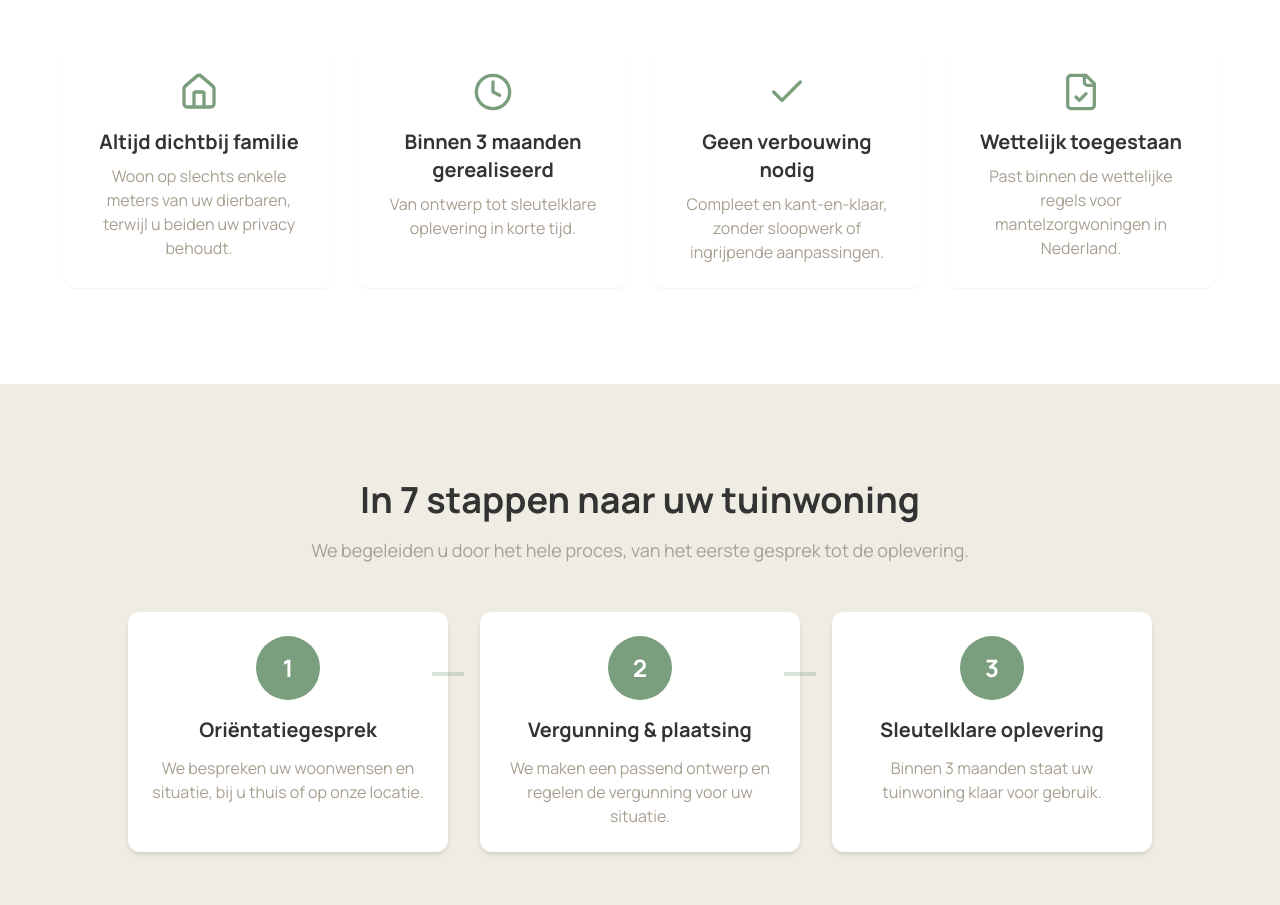
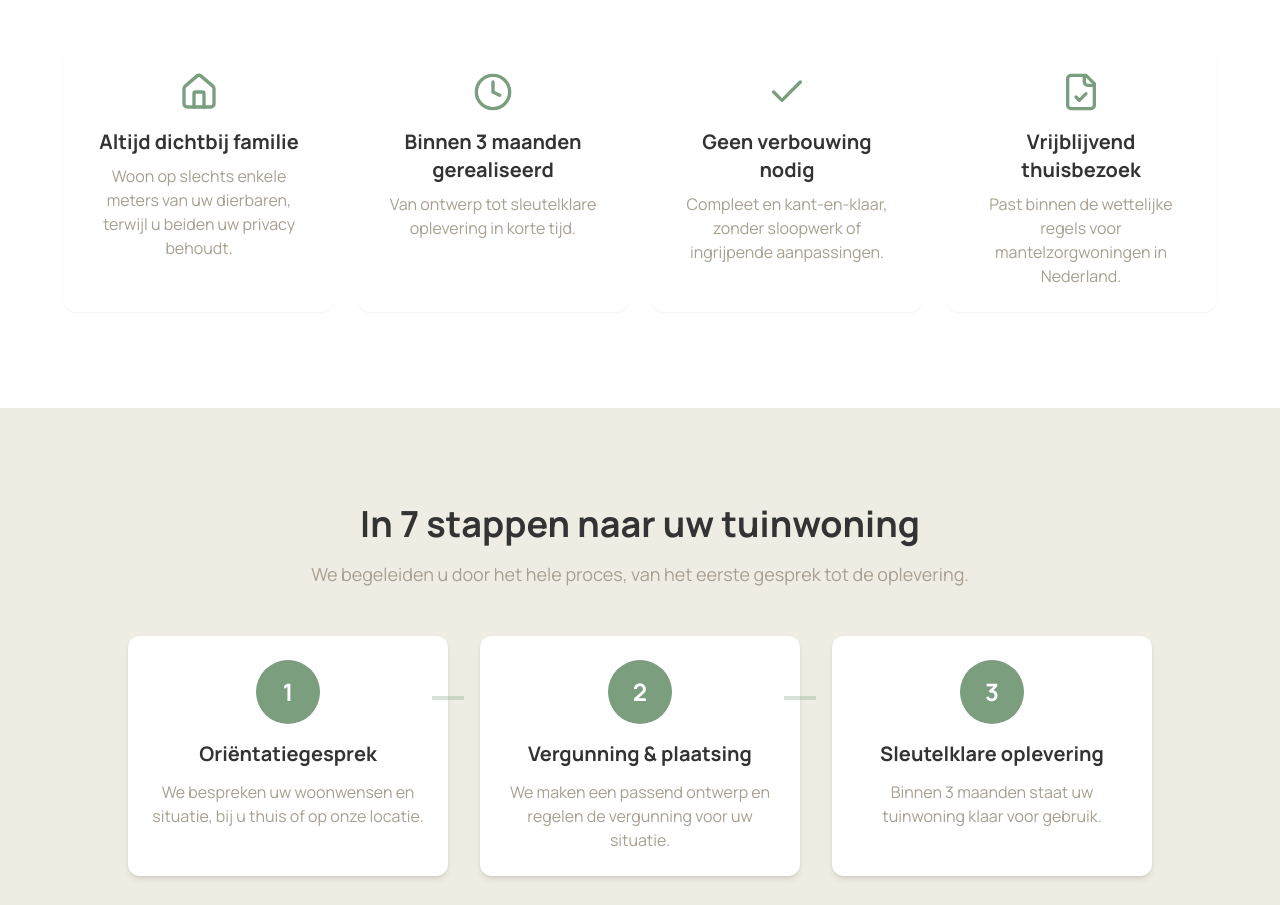
Before and after one commit to GioSetz18/tuinwoning.nl, a React (Vite) app: page / in a window 1280 px wide. Shown: the part 864-1769 px from the top of the page. Built offline with nearby package versions, Linux system fonts and the light colour scheme.

Commit message:
Refactor: Update benefit description
Changes the description of the "Wettelijke toegestaan" benefit to "Vrijblijvend thuisbezoek" in the Benefits component.

```diff
--- a/src/components/Benefits.tsx
+++ b/src/components/Benefits.tsx
@@ -21,7 +21,7 @@ const benefits = [
   },
   {
     icon: <FileCheck className="w-10 h-10 text-sage" />,
-    title: "Wettelijk toegestaan",
+    title: "Vrijblijvend thuisbezoek",
     description: "Past binnen de wettelijke regels voor mantelzorgwoningen in Nederland."
   }
 ];
```
